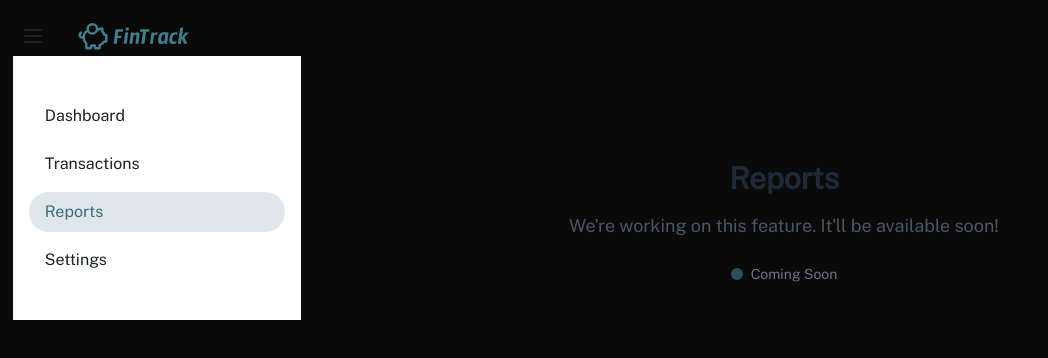
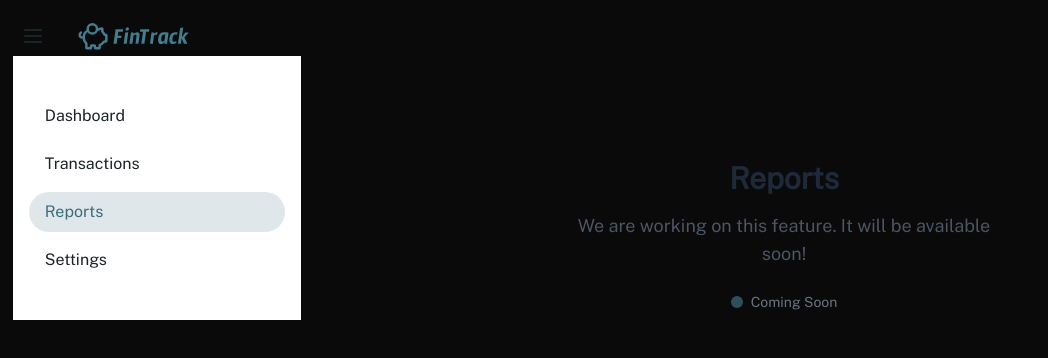
Before and after one commit to samieoseh/fintrack, a Next.js app: page /reports in a window 1280 px wide. Shown: the top 358 px of the page, without its empty margins (0-1048 px from the left). Built offline with nearby package versions, Linux system fonts and the light colour scheme.

Commit message:
fixed some issues

```diff
--- a/src/app/reports/page.tsx
+++ b/src/app/reports/page.tsx
@@ -4,7 +4,7 @@ export default function ReportsPage() {
       <div className="max-w-md">
         <h1 className="text-3xl font-semibold text-gray-800 mb-4">Reports</h1>
         <p className="text-lg text-gray-600 mb-6">
-          We're working on this feature. It'll be available soon!
+          We are working on this feature. It will be available soon!
         </p>
         <div className="flex items-center justify-center">
           <span className="animate-pulse inline-block w-3 h-3 rounded-full bg-[#3A6C7B] mr-2" />
--- a/src/components/card.tsx
+++ b/src/components/card.tsx
@@ -1,4 +1,3 @@
-import { formatCurrency, formatGrowth } from "@/utils/general-utils";
 import { LucideMoreHorizontal } from "lucide-react";
 import React from "react";
 
--- a/src/components/table.tsx
+++ b/src/components/table.tsx
@@ -6,8 +6,6 @@ import {
   flexRender,
   getSortedRowModel,
   SortingState,
-  getFilteredRowModel,
-  ColumnFiltersState,
   getPaginationRowModel,
 } from "@tanstack/react-table";
 import React, { useMemo, useState } from "react";
@@ -15,9 +13,6 @@ import {
   ChevronUp,
   ChevronDown,
   ChevronsUpDown,
-  Search,
-  Filter,
-  X,
   ChevronLeft,
   ChevronRight,
   ChevronsLeft,
```
